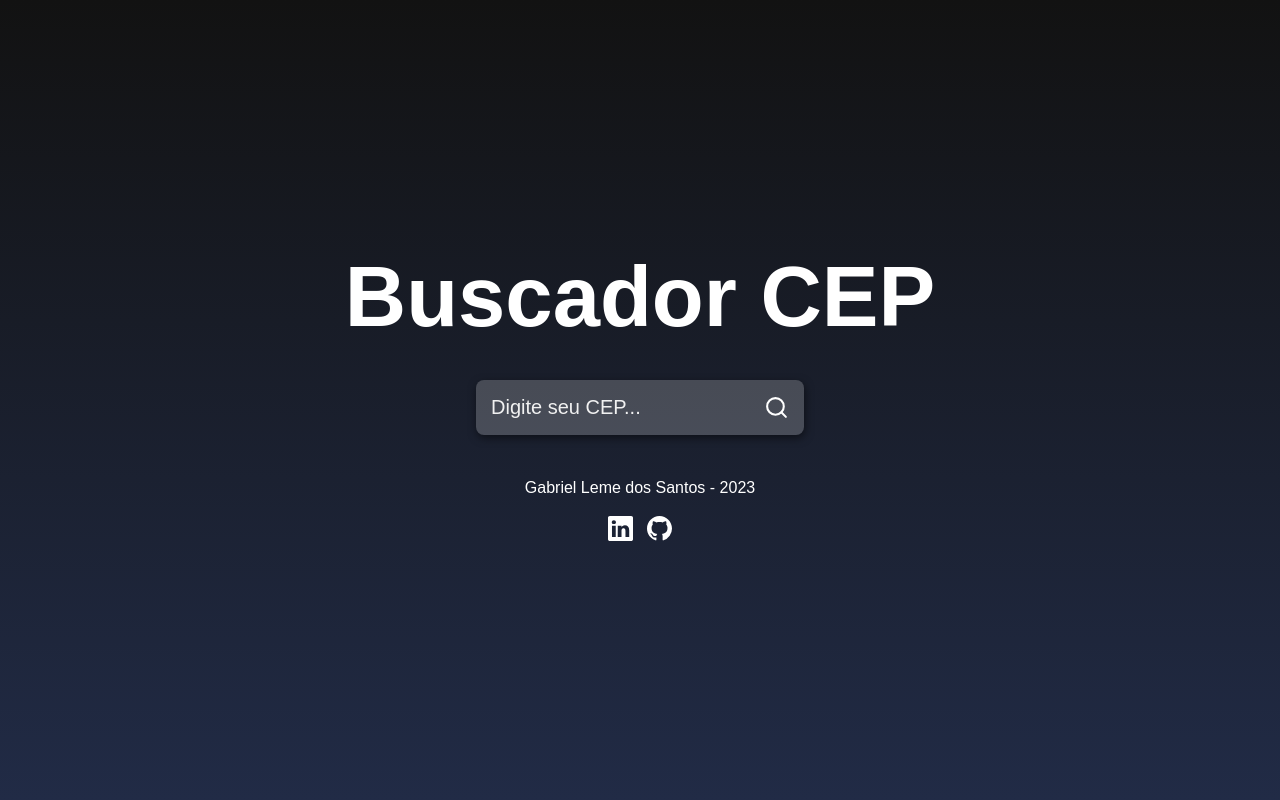
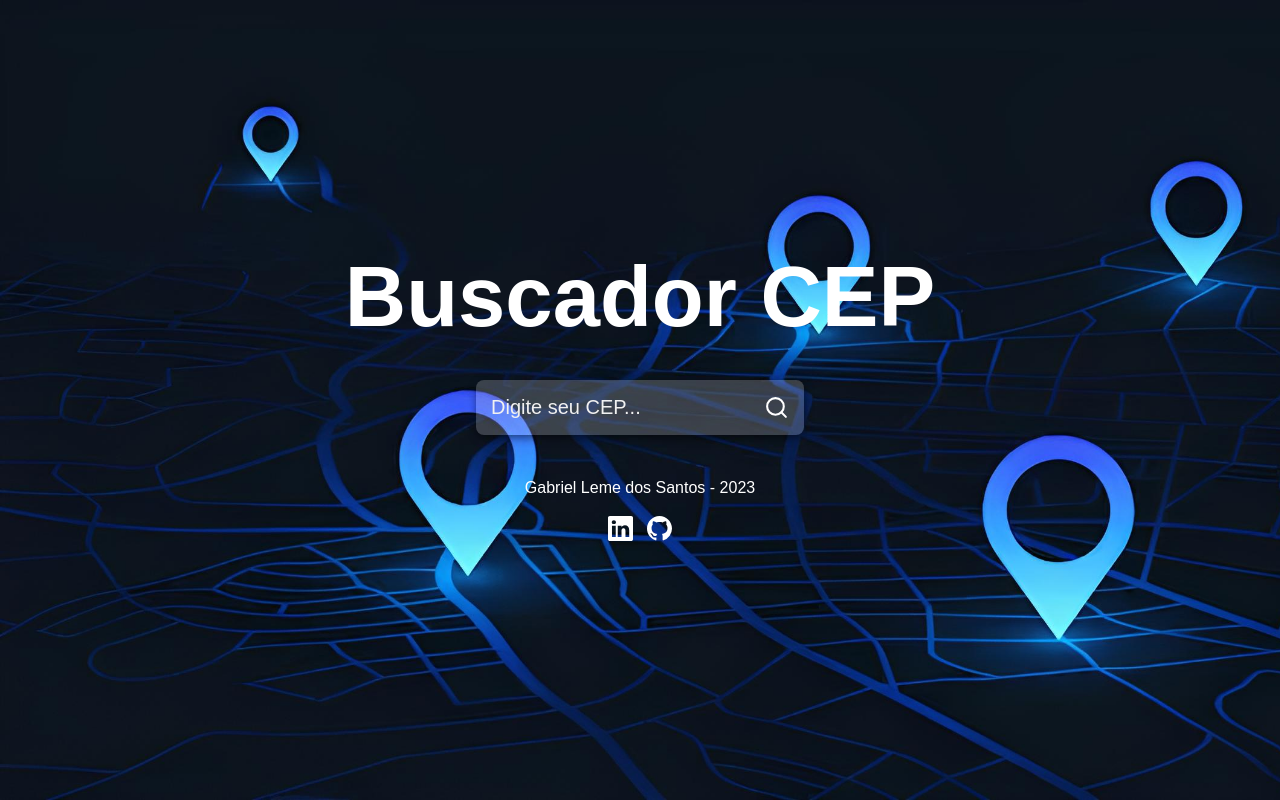
Before and after one commit to Gabriel-L-Santos/buscador-cep, a React (Create React App) app: page / in a window 1280 px wide. Built offline with nearby package versions, Linux system fonts and the light colour scheme; the HTML template or start-up script is replaced by a standard one.

Commit message:
add de imagem e edit css

```diff
--- a/src/style.css
+++ b/src/style.css
@@ -4,7 +4,8 @@
     justify-content: center;
     align-items: center;
     flex-direction: column;
-    background: linear-gradient(#121212, #212b46);
+    background: #000000 url("background.png") no-repeat fixed;
+    background-size: cover;
 }
 
 .title{
```
Also changed, not shown: src/background.png (added).
